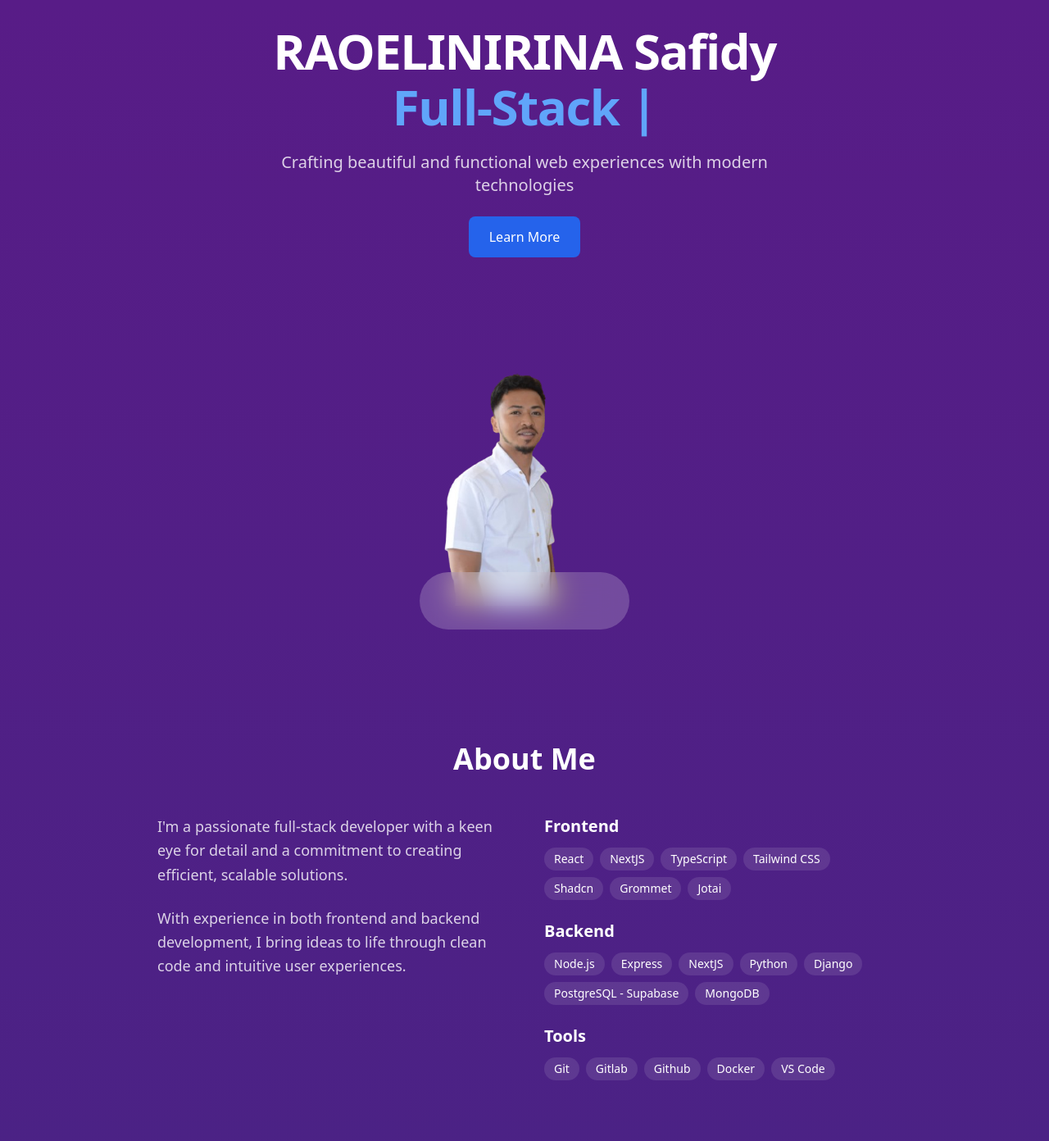
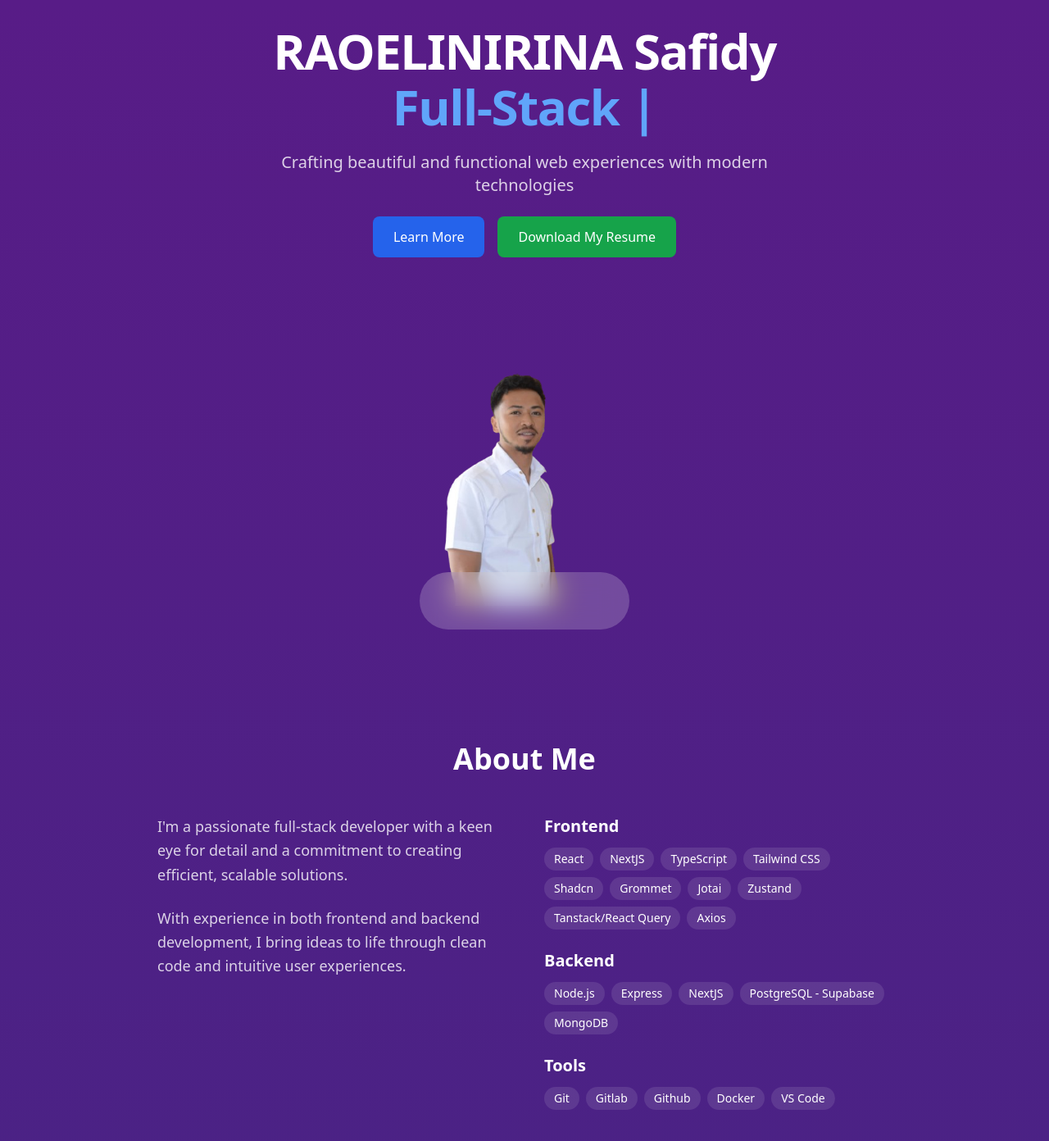
Before and after one commit to SafidyRH/Portfolio-, a React (Vite) app: page / in a window 1280 px wide. Shown: the top 1392 px of the page at 82% size. Built offline with nearby package versions, Linux system fonts and the light colour scheme; some icons are missing.

Commit message:
update about techno info and add download resume button

```diff
--- a/src/components/about.jsx
+++ b/src/components/about.jsx
@@ -1,7 +1,7 @@
 const About = () => {
   const skills = [
-    { id: 1, category: 'Frontend', items: ['React', 'NextJS', 'TypeScript', 'Tailwind CSS', 'Shadcn', 'Grommet', 'Jotai'] },
-    { id: 2, category: 'Backend', items: ['Node.js', 'Express', 'NextJS', 'Python', 'Django', 'PostgreSQL - Supabase', 'MongoDB'] },
+    { id: 1, category: 'Frontend', items: ['React', 'NextJS', 'TypeScript', 'Tailwind CSS', 'Shadcn', 'Grommet', 'Jotai', 'Zustand', 'Tanstack/React Query', 'Axios'] },
+    { id: 2, category: 'Backend', items: ['Node.js', 'Express', 'NextJS', 'PostgreSQL - Supabase', 'MongoDB'] },
     { id: 3, category: 'Tools', items: ['Git', 'Gitlab', 'Github', 'Docker', 'VS Code'] },
   ]
 
--- a/src/components/hero.jsx
+++ b/src/components/hero.jsx
@@ -27,6 +27,13 @@ const Hero = () => {
           >
             Learn More
           </Link>
+          <a
+            href="/Raoelinirina-CV_2025-07.pdf"
+            download
+            className="inline-flex items-center px-6 py-3 border border-transparent text-base font-medium rounded-lg text-white bg-green-600 hover:bg-green-700 transition-colors"
+          >
+            Download My Resume
+          </a>
         </div>
       </div>
 
```
Also changed, not shown: src/lib/helper.ts (added), 2 other files (tests, documents, lock files or other folders).
